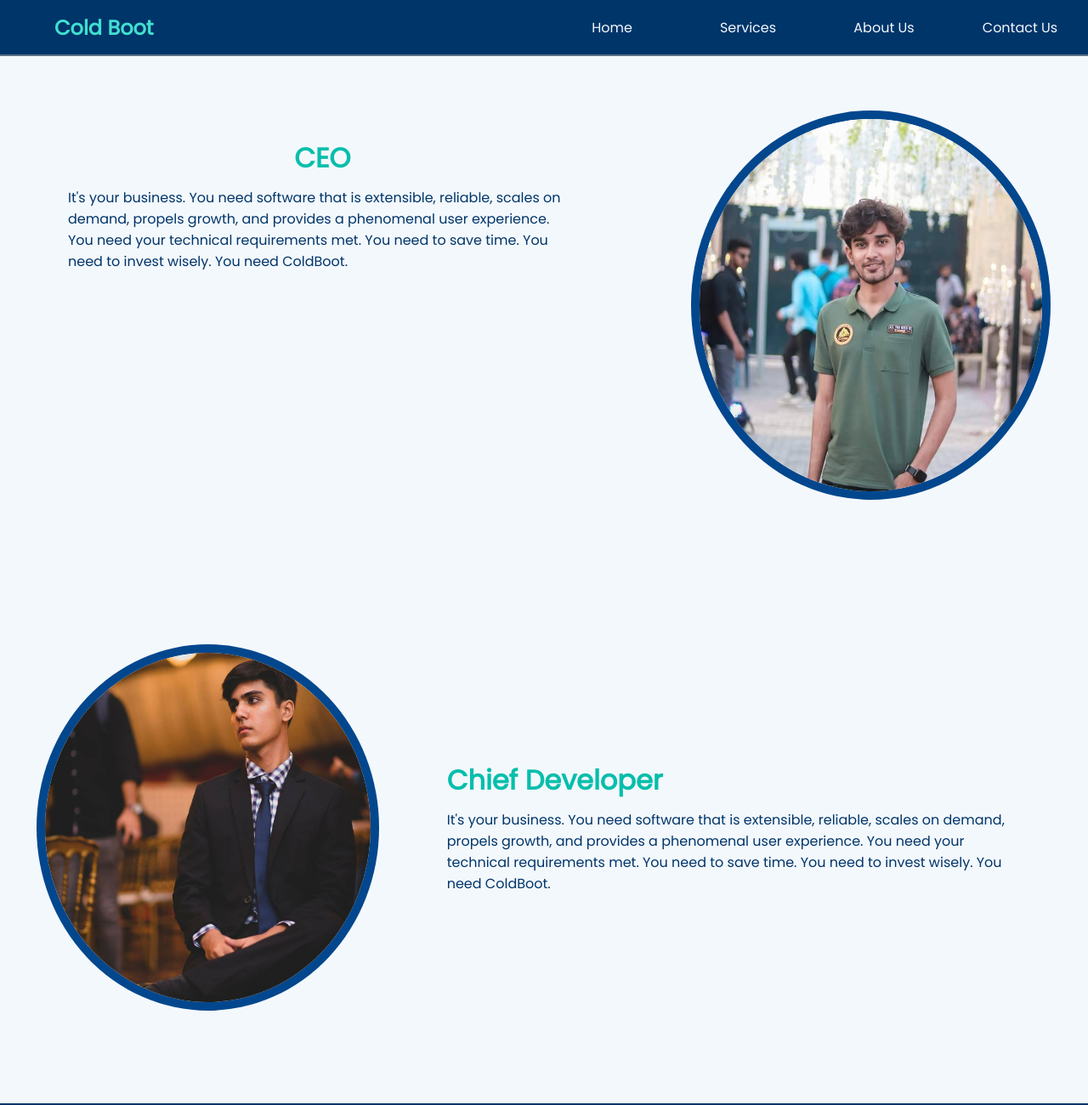
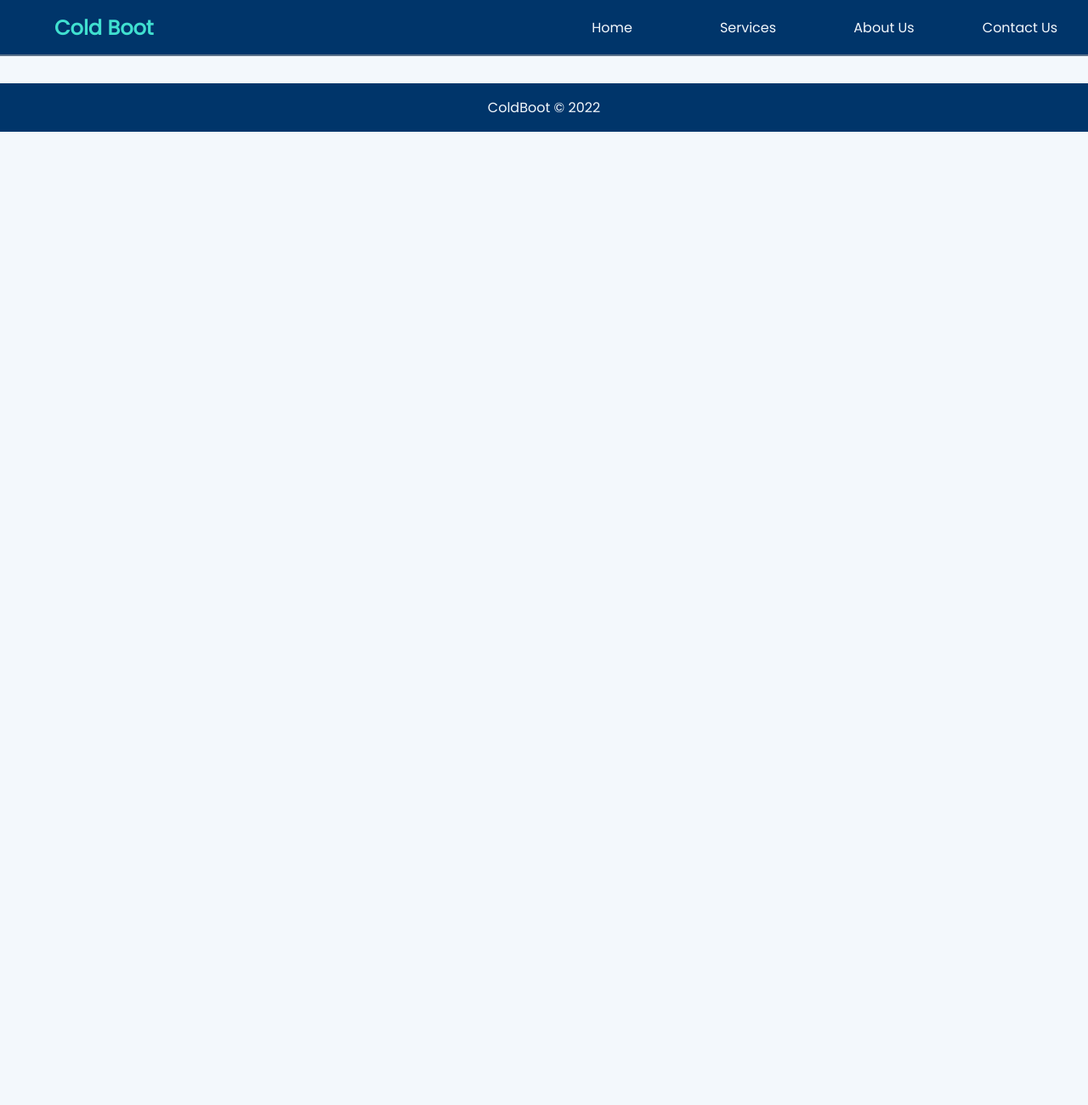
Before and after one commit to MoosaZK/ColdBoot, a plain HTML site: page src/aboutus.html in a window 1280 px wide. Shown: the top 1300 px of the page at 85% size. After the commit the page ends 800 px from the top, so only its background shows below. Drawn offline with Linux system fonts and the light colour scheme.

Commit message:
Deleted Extra Unnecessary Files

```diff
--- a/css/aboutus.css
+++ b/css/aboutus.css
@@ -58,106 +58,6 @@ nav ul li a:hover{
     text-shadow:var(--shadow);
 }
 
-/* .checkbtn{
-    font-size: 30px;
-    color: var(--c30);
-    float: right;
-} */
-
-
-/* Top Container */
-.top-container{
-    display: grid;
-    grid-gap: 20px;
-    background-color: var(--c30);
-    grid-template-areas:
-    'top-box-a top-box-b';
-    padding: 4rem 0;
-    margin: auto;
-    max-width: 95%;
-}
-.top-box{
-    justify-items: center;
-}
-.top-box-a{
-    grid-area: top-box-a;
-    margin: 2rem 3rem;
-    width: 80%;
-    color: var(--c60);
-}
-.top-box-a h1{
-    font-size:xx-large;
-    color: #05beab;
-    /* font-weight:bolder ; */
-    margin-bottom: 10px;
-}
-.top-box-b{
-    grid-area: top-box-b;
-    height: 100%;
-    width: 100%;
-    display: flex;
-    justify-content: center;
-    margin: auto;
-
-}
-.top-box-b img{
-    height: 90%;
-    width: 90%;
-    border-radius: 100%;
-    border: 10px solid #02478d;
-    /* margin: auto; */
-    /* margin-left: -3rem; */
-}
-
-
-/* Bottom Container */
-.bottom-container{
-    display: grid;
-    grid-gap: 20px;
-    background-color: var(--c30);
-    grid-template-areas:
-    'bottom-box-b bottom-box-a';
-    padding: 4rem 0;
-    margin: auto;
-    max-width: 95%;
-}
-.bottom-box{
-    justify-items: center;
-    align-items: center;
-}
-.bottom-box-a{
-    grid-area: bottom-box-a;
-    padding: 3rem;
-    color: var(--c60);
-    display: flex;
-    flex-direction: column;
-    align-items: flex-start;
-    justify-content: center;
-}
-.bottom-box-a h1{
-    font-size:xx-large;
-    color: #05beab;
-    /* font-weight:bolder ; */
-    margin-bottom: 10px;
-}
-.bottom-box-b{
-    grid-area: bottom-box-b;
-    height: 100%;
-    width: 100%;
-    display: flex;
-    justify-content: center;
-    margin: auto;
-}
-.bottom-box-b img{
-    height: 90%;
-    width: 90%;
-    border-radius: 100%;
-    border: 10px solid #02478d;
-}
-
-
-
-
 
 
 
@@ -178,17 +78,7 @@ footer{
 
 @media(max-width: 700px)
 {
-    .top-container{
-        grid-template-areas:
-        'top-box-a'
-        'top-box-b';
 
-    }
-    .bottom-container{
-        grid-template-areas:
-        'bottom-box-a'
-        'bottom-box-b';
-    }
     nav{
         grid-template-columns: 1fr;
         justify-content: center;
--- a/src/aboutus.html
+++ b/src/aboutus.html
@@ -30,39 +30,6 @@
             </ul>
         </div>
     </nav>
-    <!-- Top Container -->
-    <section class="top-container">
-        <div class="top-box top-box-a">
-            <h1>CEO</h1>
-            <p>It's your business. You need software that is
-                extensible, reliable, scales on demand, propels growth,
-                and provides a phenomenal user experience.
-                You need your technical requirements met.
-                You need to save time. You need to invest wisely.
-                You need ColdBoot.</p>
-        </div>
-        <div class="top-box top-box-b">
-            <img src="../img/MustafaPic.jpg" alt="" >
-        </div>
-    </section>
-
-    <!-- Bottom Container -->
-    <section class="bottom-container">
-        <div class="bottom-box bottom-box-b">
-            <img src="../img/MoosaPic.jpg" alt="" >
-        </div>
-        <div class="bottom-box bottom-box-a">
-            <h1>Chief Developer</h1>
-            <p>It's your business. You need software that is
-                extensible, reliable, scales on demand, propels growth,
-                and provides a phenomenal user experience.
-                You need your technical requirements met.
-                You need to save time. You need to invest wisely.
-                You need ColdBoot.</p>
-        </div>
-
-    </section>
-
 
     <!-- Footer -->
     <footer>
```
Also changed, not shown: src/index.html (+22 -18 lines), img/ContactUs.png (deleted), img/MinimalSetup.png (deleted), img/back.jfif (deleted), img/keyboard.jfif (deleted), img/laptop.png (deleted), img/undraw_social_serenity_vhix.jpg (deleted), img/undraw_social_serenity_vhix.png (deleted), 4 other files.
